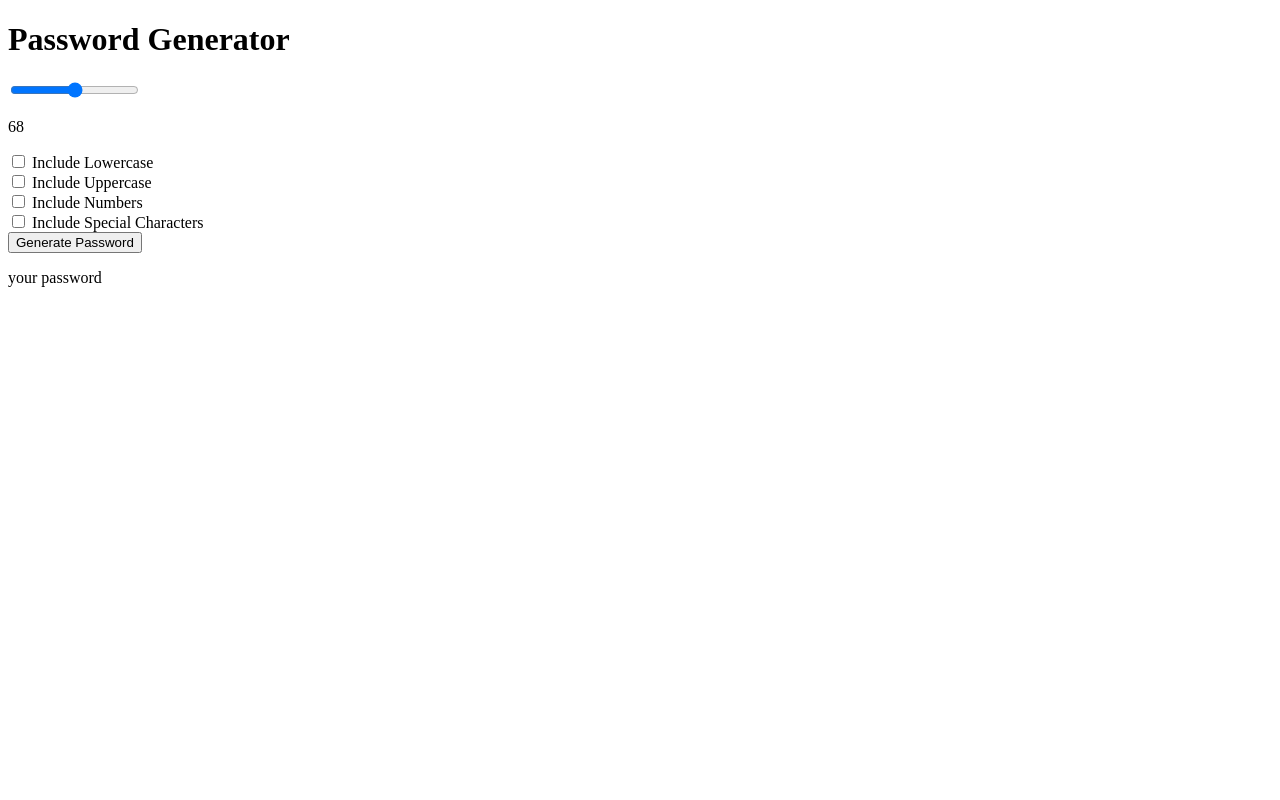
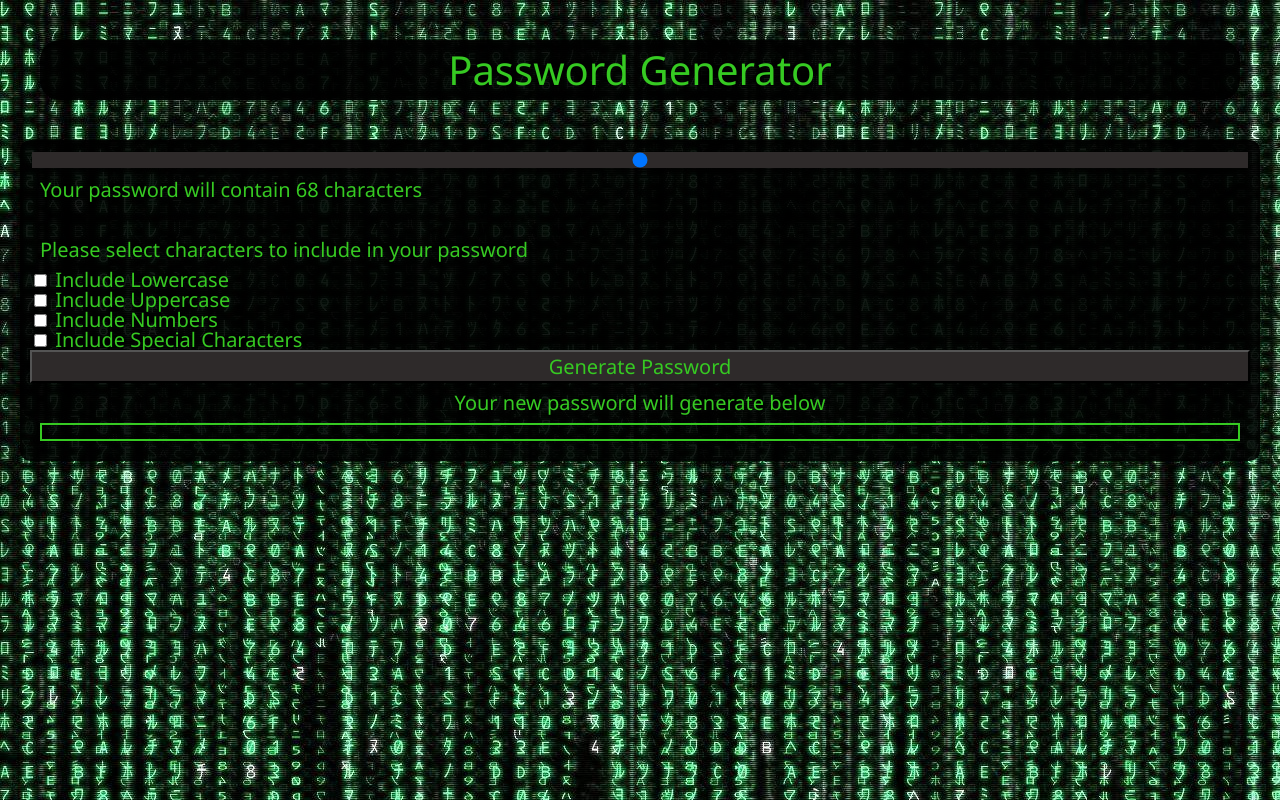
Before and after one commit to TomJia98/password_generator_TJ, a plain HTML site: page index.html in a window 1280 px wide. Drawn offline with Linux system fonts and the light colour scheme.

Commit message:
added css and some extra js

```diff
--- a/assets/reset.css
+++ b/assets/reset.css
@@ -0,0 +1,129 @@
+/* http://meyerweb.com/eric/tools/css/reset/
+   v2.0 | 20110126
+   License: none (public domain)
+*/
+
+html,
+body,
+div,
+span,
+applet,
+object,
+iframe,
+h1,
+h2,
+h3,
+h4,
+h5,
+h6,
+p,
+blockquote,
+pre,
+a,
+abbr,
+acronym,
+address,
+big,
+cite,
+code,
+del,
+dfn,
+em,
+img,
+ins,
+kbd,
+q,
+s,
+samp,
+small,
+strike,
+strong,
+sub,
+sup,
+tt,
+var,
+b,
+u,
+i,
+center,
+dl,
+dt,
+dd,
+ol,
+ul,
+li,
+fieldset,
+form,
+label,
+legend,
+table,
+caption,
+tbody,
+tfoot,
+thead,
+tr,
+th,
+td,
+article,
+aside,
+canvas,
+details,
+embed,
+figure,
+figcaption,
+footer,
+header,
+hgroup,
+menu,
+nav,
+output,
+ruby,
+section,
+summary,
+time,
+mark,
+audio,
+video {
+  margin: 0;
+  padding: 0;
+  border: 0;
+  font-size: 100%;
+  font: inherit;
+  vertical-align: baseline;
+}
+/* HTML5 display-role reset for older browsers */
+article,
+aside,
+details,
+figcaption,
+figure,
+footer,
+header,
+hgroup,
+menu,
+nav,
+section {
+  display: block;
+}
+body {
+  line-height: 1;
+}
+ol,
+ul {
+  list-style: none;
+}
+blockquote,
+q {
+  quotes: none;
+}
+blockquote:before,
+blockquote:after,
+q:before,
+q:after {
+  content: "";
+  content: none;
+}
+table {
+  border-collapse: collapse;
+  border-spacing: 0;
+}
--- a/assets/script.js
+++ b/assets/script.js
@@ -21,6 +21,8 @@ rangeValue.addEventListener("input", function(event){
                         // shows current slider value next to the slider
 
 generatePassword.addEventListener("click", function(event){
+                        // upon clicking the generate button, run the following code
+
     hasLowercase = containLowercase.checked;
     hasUppercase = containUppercase.checked;
     hasNumbers = containNumbers.checked;
@@ -72,5 +74,5 @@ generatePassword.addEventListener("click", function(event){
 
     document.getElementById("password").innerHTML = finishedPassword.join('');
                         //prints the password to the page while removing the spaces and commas
-
+    document.getElementById("descriptor").innerHTML = "Your new password is"
 })
--- a/assets/styles.css
+++ b/assets/styles.css
@@ -0,0 +1,61 @@
+:root {
+  --textcolor: rgb(54, 202, 34);
+}
+* {
+  font-size: 20px;
+  font-family: "Segoe UI", Tahoma, Geneva, Verdana, sans-serif;
+}
+
+body {
+  background-image: url(./images/matrix\ background.jpg);
+}
+
+header h1 {
+  display: flex;
+  justify-content: center;
+  font-size: 40px;
+  text-align: center;
+  margin: 40px;
+  font-family: "Segoe UI", Tahoma, Geneva, Verdana, sans-serif;
+  color: var(--textcolor);
+  background-color: rgb(0, 0, 0, 0.9);
+  border-radius: 20px;
+  padding: 10px;
+}
+
+content {
+  padding: 10px;
+  display: flex;
+  flex-direction: column;
+  background-color: rgb(0, 0, 0, 0.9);
+  color: var(--textcolor);
+  margin: 20px;
+  border-radius: 10px;
+}
+
+content p {
+  margin: 10px;
+}
+content button {
+  display: flex;
+  justify-content: center;
+  flex: 1 0 100;
+  color: rgb(54, 202, 34);
+  background: rgb(46, 42, 42);
+}
+
+button:hover {
+  background: rgb(31, 29, 29);
+}
+#password-range {
+  -webkit-appearance: none;
+  background: rgb(46, 42, 42);
+}
+#descriptor {
+  display: flex;
+  justify-content: center;
+}
+#password {
+  border: rgb(54, 202, 34) solid 2px;
+  padding: 7px;
+}
--- a/index.html
+++ b/index.html
@@ -18,10 +18,8 @@
 
     <content>
         <input type="range" id="password-range" min="8" max="128">
-        <p id="password-length">68</p>
-
-
-
+        <p>Your password will contain <span id="password-length">68</span> characters <br><br></p>
+        <p>Please select characters to include in your password</p>
         <form>
             <input type="checkbox" id="lower-case">
             <label for="lower-case">Include Lowercase</label><br>
@@ -34,17 +32,14 @@
 
             <input type="checkbox" id="special-character">
             <label for="special-character"> Include Special Characters</label>
-          </form>
+        </form>
 
           <button id="generate">Generate Password</button>
+            <div>
 
-          <p id="password">your password</p>
-
-
-
-
-
-
+                <p id="descriptor">Your new password will generate below</p>
+                <p id="password"></p>
+            </div>
     </content>
 
 
```
Also changed, not shown: assets/images/matrix background.jpg (added).
